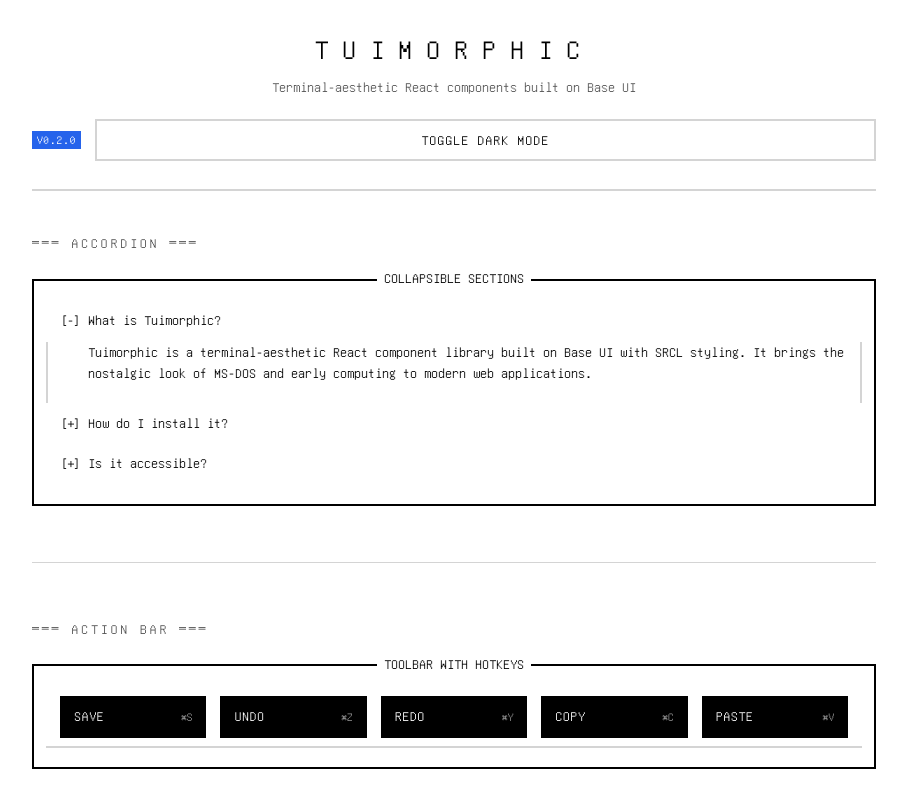
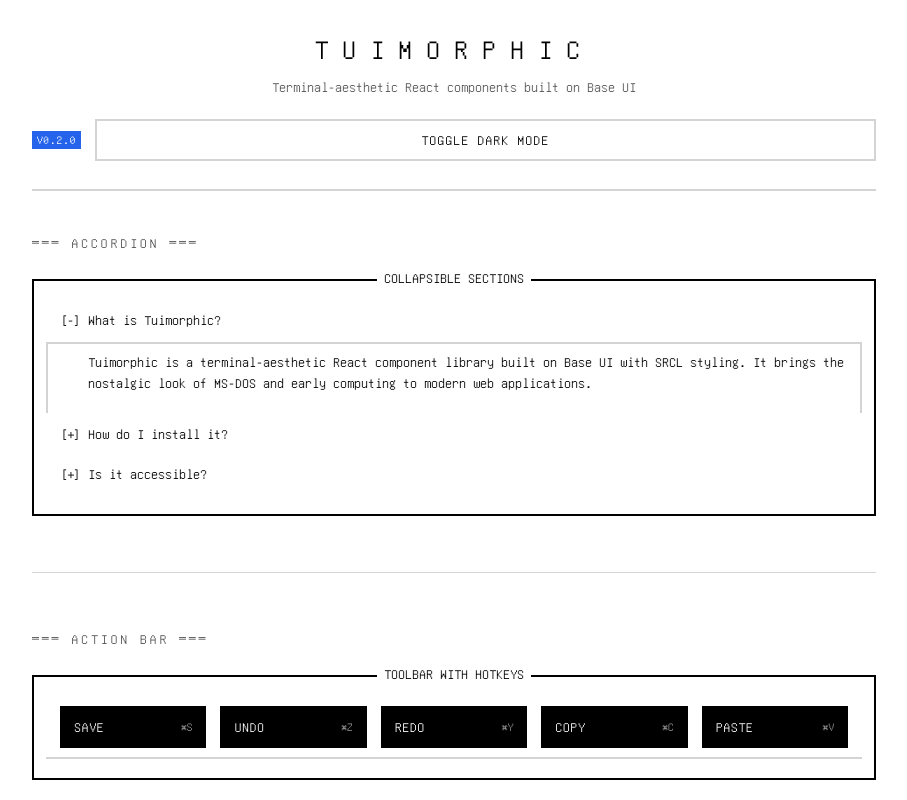
Before and after one commit to douglance/tuimorphic, a React (Vite) app: page / in a window 1280 px wide. Shown: the top 800 px of the page, without its empty margins (186-1093 px from the left). Built offline with nearby package versions, Linux system fonts and the light colour scheme.

Commit message:
Fix accordion interior border display
Move interior divider from trigger border-bottom to content box-shadow.
Use 2px inset shadow to match outer border thickness and prevent clipping.
Add top padding to content for proper spacing from the divider.

```diff
--- a/src/components/Accordion/Accordion.module.scss
+++ b/src/components/Accordion/Accordion.module.scss
@@ -68,6 +68,7 @@
       background: var(--theme-background);
     }
   }
+
 }
 
 .indicator {
@@ -107,8 +108,10 @@
 }
 
 .content {
-  padding: 0 2ch calc(var(--theme-line-height-base) * 1em) 2ch;
+  padding: calc(var(--theme-line-height-base) * 0.5em) 2ch calc(var(--theme-line-height-base) * 1em) 2ch;
   padding-left: calc(2ch + 3ch + 1ch); // Align with trigger content (padding + indicator + gap)
+  // Interior divider above content using box-shadow (2px to match outer borders)
+  box-shadow: inset 0 2px 0 0 var(--theme-border);
 }
 
 @keyframes slideDown {
```
